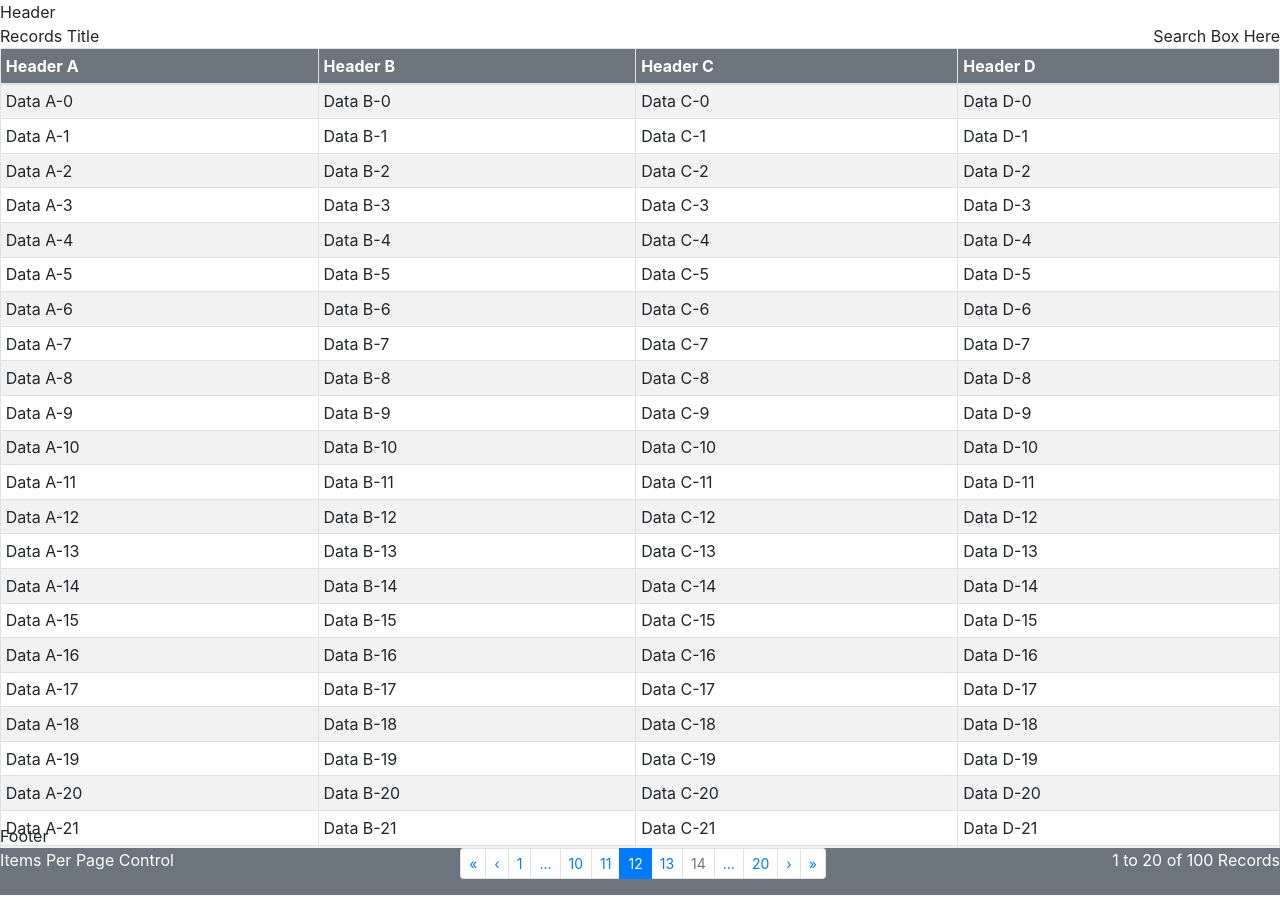
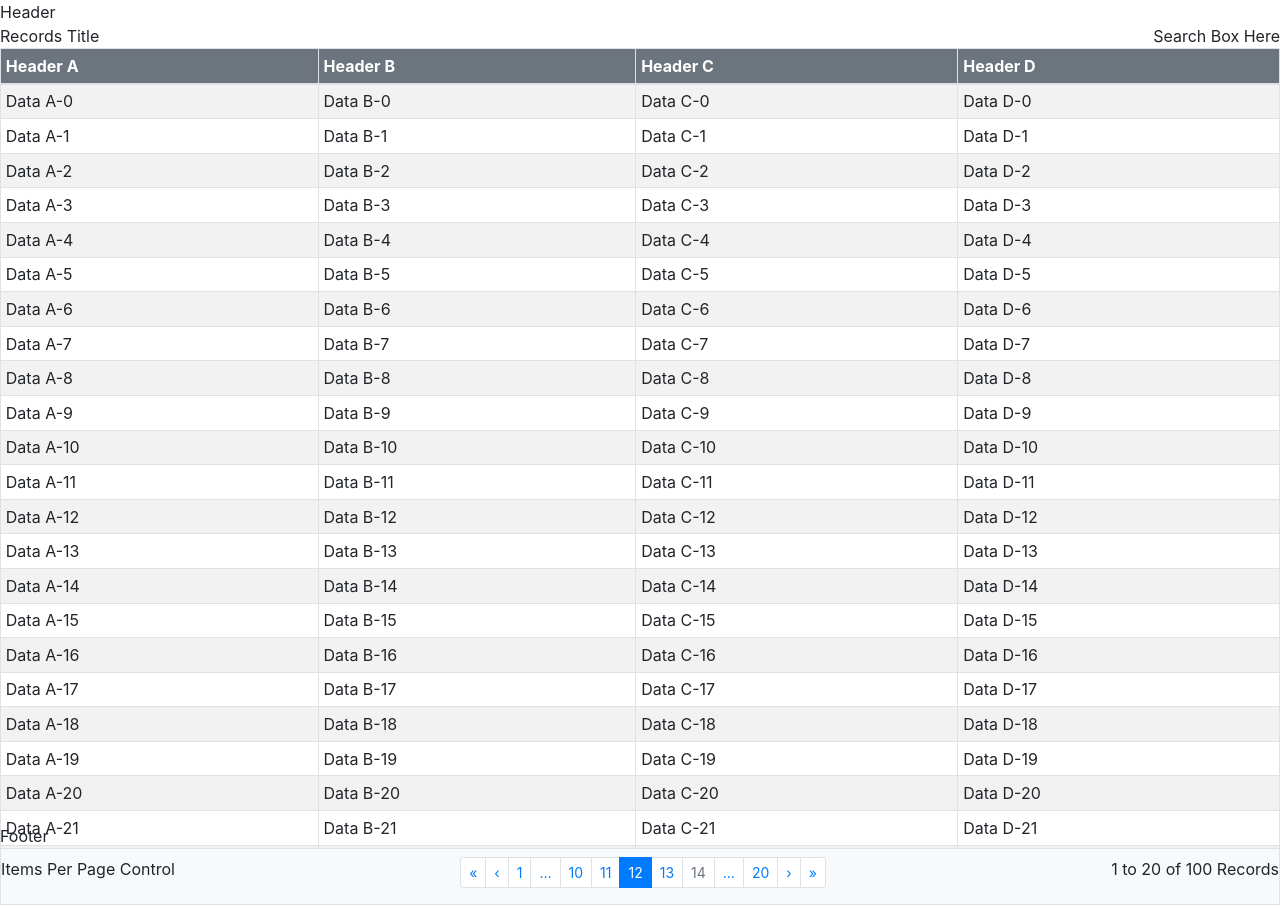
Before and after one commit to stevenriggs/react-flexbox-layout, a React (Create React App) app: page / in a window 1280 px wide. Built offline with nearby package versions, Linux system fonts and the light colour scheme.

Commit message:
better table control footer styling

```diff
--- a/src/components/records/RecordsPagination.js
+++ b/src/components/records/PageControl.js
@@ -1,7 +1,7 @@
 import React from 'react';
 import Pagination from 'react-bootstrap/Pagination';
 
-function RecordsPagination() {
+function PageControl() {
   return (
     <div>
         <Pagination size="sm">
@@ -25,4 +25,4 @@ function RecordsPagination() {
   );
 }
 
-export default RecordsPagination;
+export default PageControl;
--- a/src/components/records/RecordsFooter.js
+++ b/src/components/records/RecordsFooter.js
@@ -1,16 +1,16 @@
 import React from 'react';
-import RecordsPagination from './RecordsPagination';
+import PageControl from './PageControl';
 
 function RecordsFooter() {
   return (
-    <div className='d-flex flex-row flex-grow-1 justify-content-between bg-secondary text-white'>
-        <div>
+    <div className='d-flex flex-row flex-grow-1 justify-content-between bg-light border pt-2'>
+        <div className='d-flex'>
             Items Per Page Control
         </div>
-        <div>
-            <RecordsPagination />
+        <div className='d-flex'>
+            <PageControl />
         </div>
-        <div>
+        <div className='d-flex align-middle'>
             1 to 20 of 100 Records
         </div>
     </div>
```
